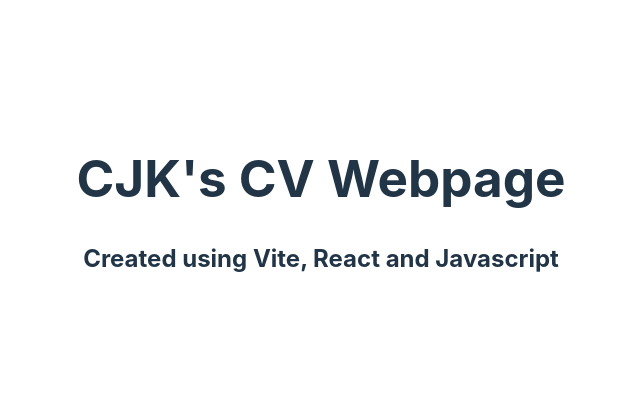
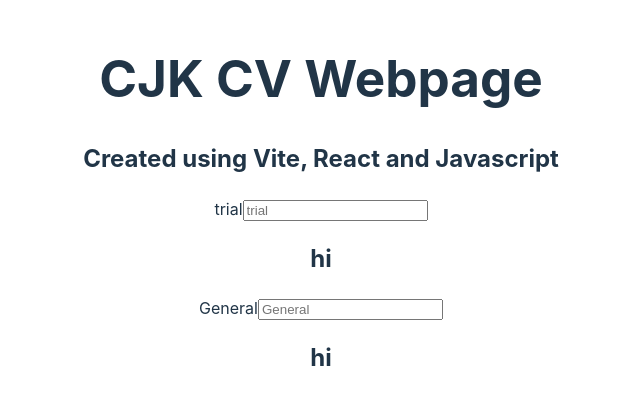
Before and after one commit to ChrisKnowles53/odin-cv-project, a React (Vite) app in the folder CV-Project/: page / in a window 1280 px wide. Shown: the part 194-598 px from the top of the page, without its empty margins (319-959 px from the left). Built offline with nearby package versions, Linux system fonts and the light colour scheme.

Commit message:
basic input set up and linked with general information now needs refinement

```diff
--- a/CV-Project/src/App.jsx
+++ b/CV-Project/src/App.jsx
@@ -1,11 +1,15 @@
-import { useState } from "react";
+// import { useState } from "react";
+import InputField from "./components/Input";
+import GeneralInformation from "./components/GeneralInformation";
 import "./App.css";
 
 function App() {
   return (
     <div className="main-contianer">
-      <h1>CJK's CV Webpage</h1>
+      <h1>CJK CV Webpage</h1>
       <h2>Created using Vite, React and Javascript</h2>
+      <InputField name="trial" />
+      <GeneralInformation name="General" />
     </div>
   );
 }
--- /dev/null
+++ b/CV-Project/src/components/GeneralInformation.jsx
@@ -0,0 +1,15 @@
+import { useState } from "react";
+import InputField from "./Input";
+
+export default function GeneralInformation({ name }) {
+  const [firstName, setFirstName] = useState("Enter your first name");
+  const [surname, setSurname] = useState("Enter your surname");
+  const [email, setEmail] = useState("Enter your email");
+  const [phoneNumber, setPhoneNumber] = useState("Enter phone number");
+
+  return (
+    <>
+      <InputField name={name} />
+    </>
+  );
+}
--- /dev/null
+++ b/CV-Project/src/components/Input.jsx
@@ -0,0 +1,25 @@
+import { useState } from "react";
+
+export default function InputField({ name }) {
+  const [input, setInput] = useState("");
+
+  function handleChange(event) {
+    setInput(event.target.value);
+  }
+
+  return (
+    <>
+      <label className="inputLabel" htmlFor="html">
+        {name}
+      </label>
+      <input
+        className="input"
+        label={name}
+        placeholder={name}
+        value={input}
+        onChange={handleChange}
+      />
+      <h2>hi {input}</h2>
+    </>
+  );
+}
```
Also changed, not shown: 1 other file (tests, documents, lock files or other folders).
